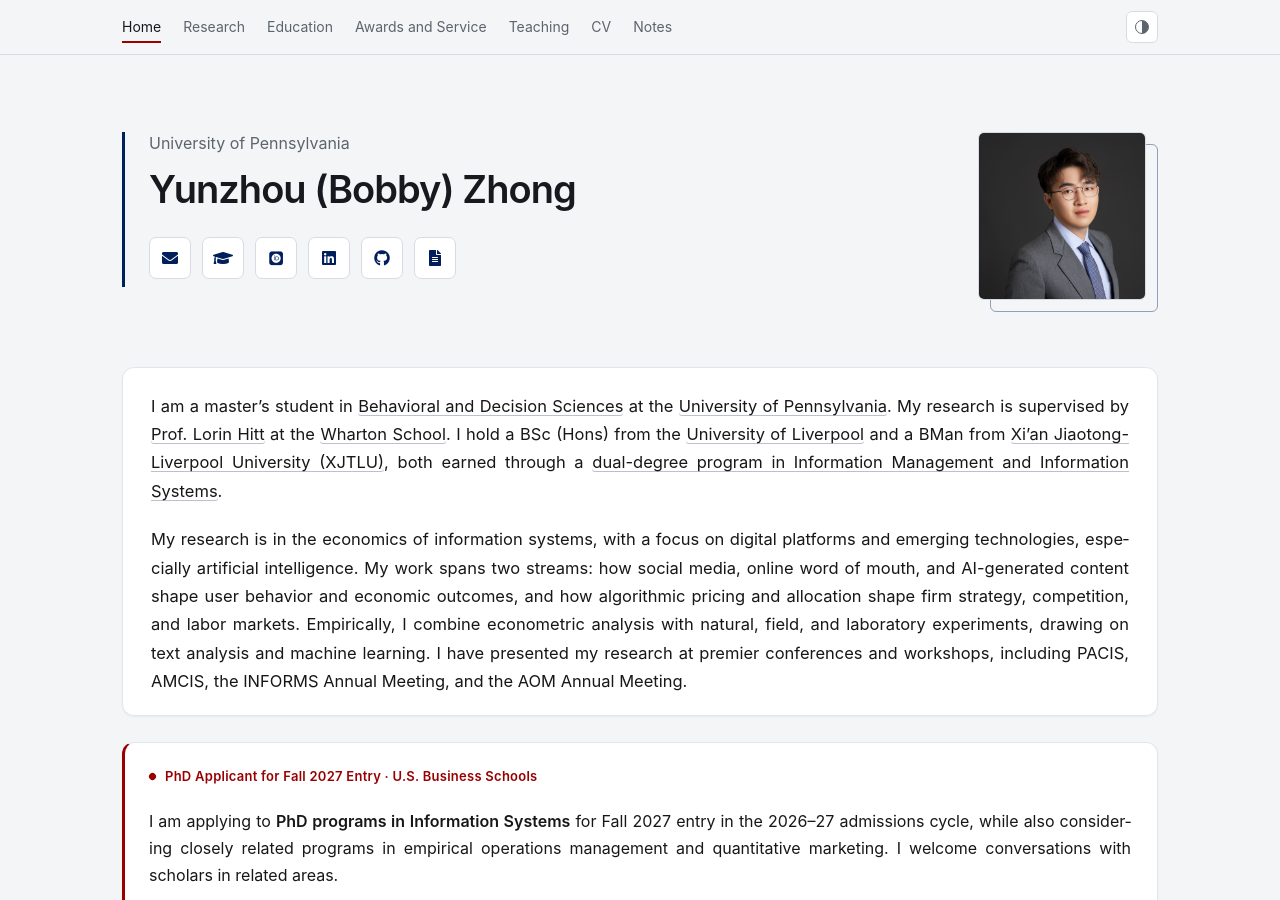
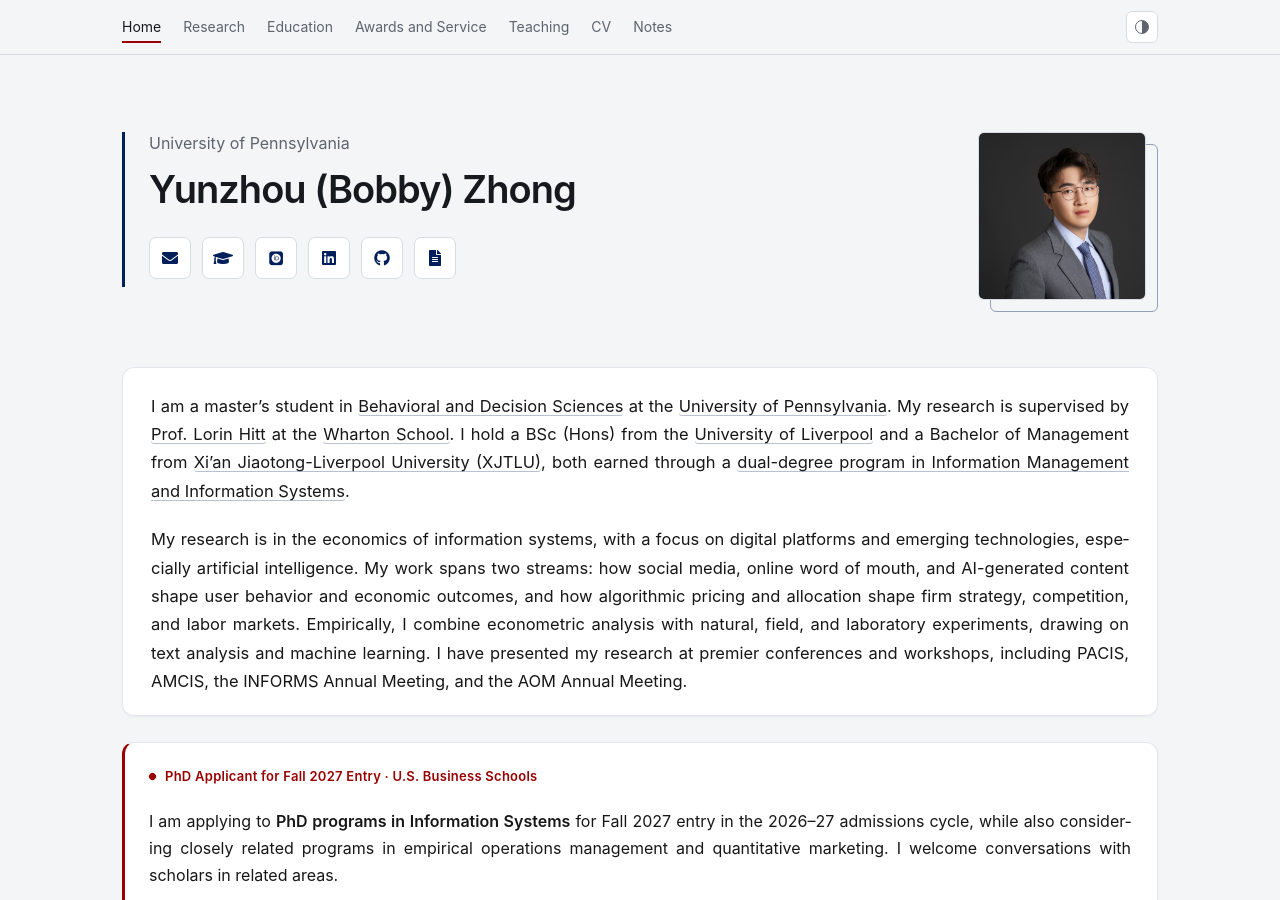
Before and after one commit to bobbyZhong10/bobbyzhong10.github.io, a Jekyll site: the page built from _pages/about.md, in a window 1280 px wide and 900 px high. Built offline with Jekyll 4.4.1, drawn with Linux system fonts in a browser that asks for light colours; some web fonts are replaced.

```diff
--- a/_pages/about.md
+++ b/_pages/about.md
@@ -10,7 +10,7 @@ redirect_from:
 ---
 
 <section class="home-intro-card" markdown="1">
-I am a master’s student in [Behavioral and Decision Sciences](https://www.lps.upenn.edu/degree-programs/mbds) at the [University of Pennsylvania](https://www.upenn.edu/). My research is supervised by [Prof. Lorin Hitt](https://oid.wharton.upenn.edu/profile/lhitt/) at the [Wharton School](https://www.wharton.upenn.edu/). I hold a BSc (Hons) from the [University of Liverpool](https://www.liverpool.ac.uk/) and a BMan from [Xi’an Jiaotong-Liverpool University (XJTLU)](https://www.xjtlu.edu.cn/en), both earned through a [dual-degree program in Information Management and Information Systems](https://www.xjtlu.edu.cn/en/study/undergraduate/information-management-and-information-systems).
+I am a master’s student in [Behavioral and Decision Sciences](https://www.lps.upenn.edu/degree-programs/mbds) at the [University of Pennsylvania](https://www.upenn.edu/). My research is supervised by [Prof. Lorin Hitt](https://oid.wharton.upenn.edu/profile/lhitt/) at the [Wharton School](https://www.wharton.upenn.edu/). I hold a BSc (Hons) from the [University of Liverpool](https://www.liverpool.ac.uk/) and a Bachelor of Management from [Xi’an Jiaotong-Liverpool University (XJTLU)](https://www.xjtlu.edu.cn/en), both earned through a [dual-degree program in Information Management and Information Systems](https://www.xjtlu.edu.cn/en/study/undergraduate/information-management-and-information-systems).
 
 My research is in the economics of information systems, with a focus on digital platforms and emerging technologies, especially artificial intelligence. My work spans two streams: how social media, online word of mouth, and AI-generated content shape user behavior and economic outcomes, and how algorithmic pricing and allocation shape firm strategy, competition, and labor markets. Empirically, I combine econometric analysis with natural, field, and laboratory experiments, drawing on text analysis and machine learning. I have presented my research at premier conferences and workshops, including PACIS, AMCIS, the INFORMS Annual Meeting, and the AOM Annual Meeting.
 </section>
```
Also changed, not shown: _pages/education.md (+1 -1 lines).
